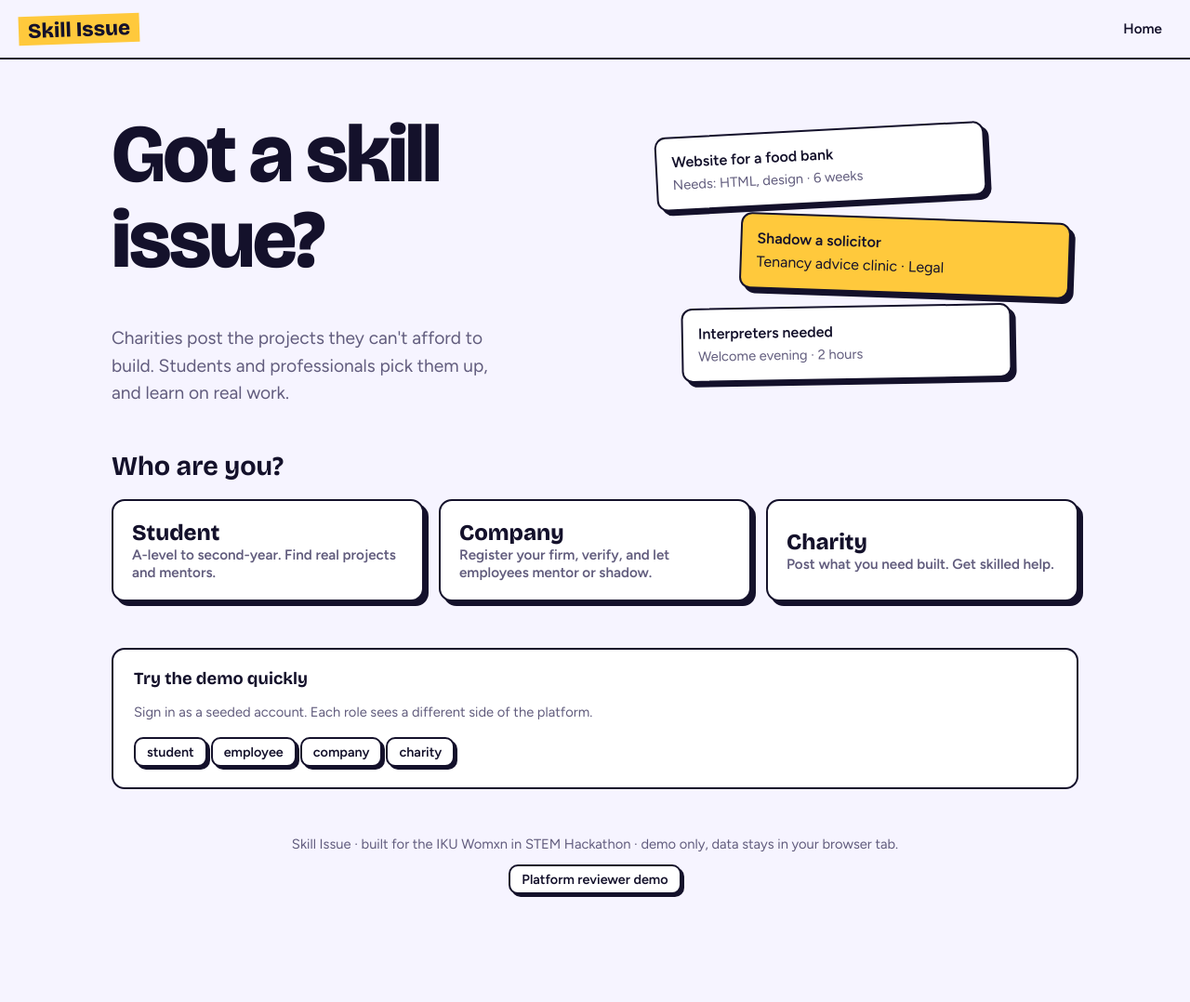
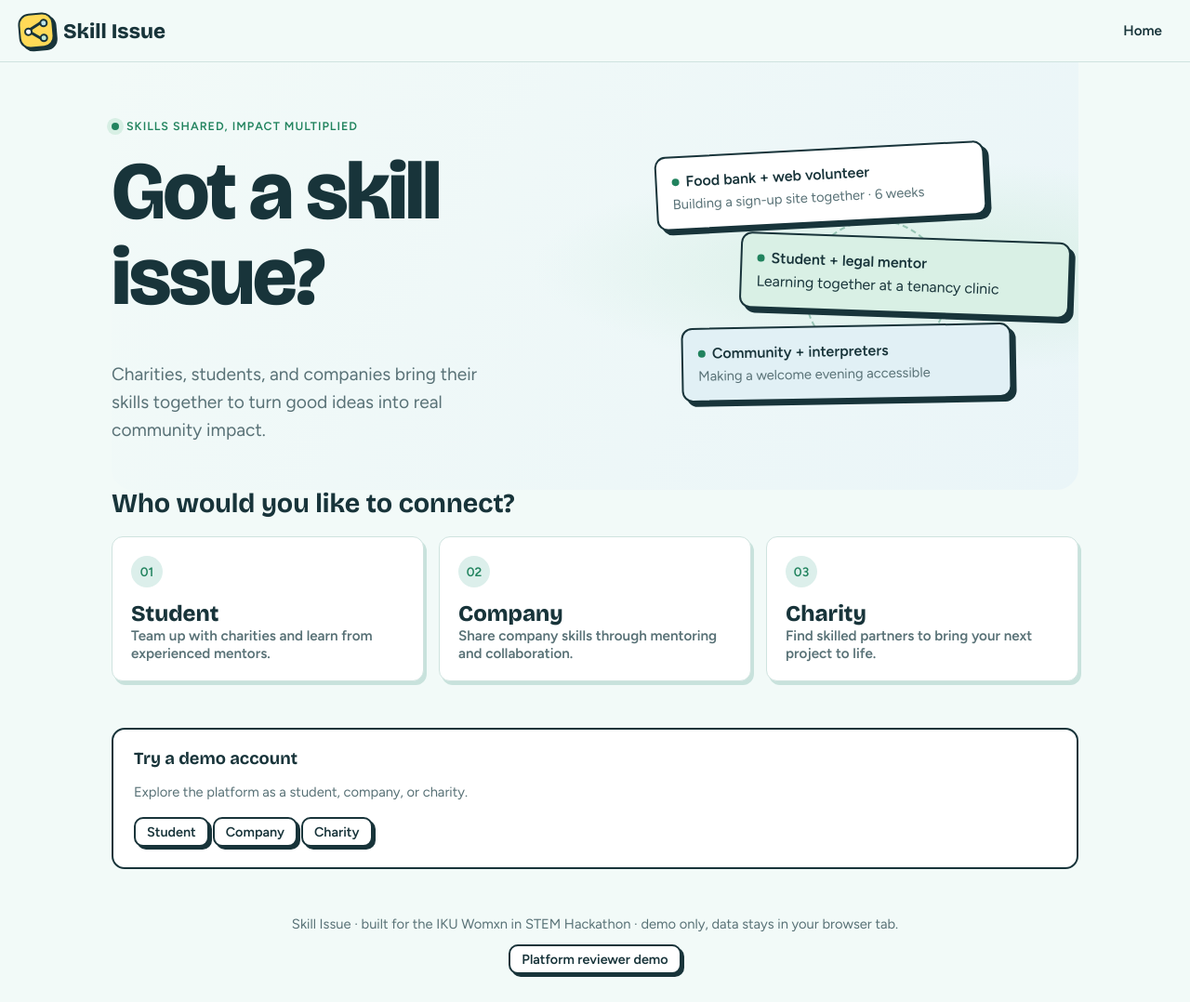
Before and after one commit to IrivanovaB/Hackathon-, a plain HTML site: page index.html in a window 1280 px wide. Shown: the whole page at 93% size. Before the commit the page ends 992 px from the top, so only its background shows below. Drawn offline with nearby package versions, Linux system fonts and the light colour scheme.

Commit message:
in the seeded account bit there shouldnt be a section for employee only company. you can only sign in as a company . can we a bit of a lighter theme and aesthetic with blues and greens, with the yellow logo in the top left being more graphic with themes of collaboration throughout. git config --global user.name maddockselena-sketch git config --global user.email maddockselena@gmail.com

```diff
--- a/index.html
+++ b/index.html
@@ -6,8 +6,7 @@
 <title>Skill Issue – skills for charities</title>
 <link href="https://fonts.googleapis.com/css2?family=Bricolage+Grotesque:wght@500;700;800&family=Figtree:wght@400;600&display=swap" rel="stylesheet">
 <style>
-:root{--ink:#14112b;--paper:#f6f4ff;--card:#fff;--v:#5b3df5;--vs:#e6e1ff;--sun:#ffc93c;--co:#ff6b57;--ok:#1f9d6b;--mut:#615c7d;--line:#d9d4f2}
-@media(prefers-color-scheme:dark){:root{--ink:#f1eeff;--paper:#14112b;--card:#1f1b3d;--v:#9a85ff;--vs:#2e2860;--mut:#aaa5cc;--line:#3a346b}}
+:root{--ink:#18343a;--paper:#f2faf8;--card:#fff;--v:#187a9b;--vs:#dcefeb;--sun:#ffda57;--co:#e87962;--ok:#21835e;--mut:#587176;--line:#cfe3df;--blue:#187a9b;--green:#21835e}
 *{box-sizing:border-box}
 body{margin:0;background:var(--paper);color:var(--ink);font:16px/1.55 Figtree,system-ui,sans-serif}
 h1,h2,h3{font-family:'Bricolage Grotesque',Figtree,sans-serif;line-height:1.05;margin:0 0 .5em}
@@ -15,8 +14,14 @@ h1{font-size:clamp(2.6rem,8vw,5.5rem);font-weight:800;letter-spacing:-.03em}
 h2{font-size:1.8rem}h3{font-size:1.15rem}
 a{color:var(--v)}
 .wrap{max-width:1080px;margin:auto;padding:0 20px}
-nav{display:flex;gap:6px;flex-wrap:wrap;align-items:center;padding:14px 20px;border-bottom:2px solid var(--ink);background:var(--paper);position:sticky;top:0;z-index:5}
-.logo{font:800 1.4rem 'Bricolage Grotesque';margin-right:auto;cursor:pointer;background:var(--sun);color:#14112b;padding:2px 10px;transform:rotate(-2deg)}
+nav{display:flex;gap:6px;flex-wrap:wrap;align-items:center;padding:14px 20px;border-bottom:1px solid var(--line);background:rgba(242,250,248,.94);backdrop-filter:blur(10px);position:sticky;top:0;z-index:5}
+.logo{display:flex;align-items:center;gap:10px;font:800 1.4rem 'Bricolage Grotesque';margin-right:auto;cursor:pointer;color:var(--ink)}
+.logo-mark{position:relative;display:inline-block;width:38px;height:38px;flex:0 0 38px;border:2px solid var(--ink);border-radius:12px;background:var(--sun);box-shadow:3px 3px 0 var(--ink);transform:rotate(-5deg)}
+.logo-mark:before,.logo-mark:after{content:"";position:absolute;height:3px;background:var(--ink);transform-origin:left center;border-radius:3px}
+.logo-mark:before{width:15px;left:10px;top:14px;transform:rotate(-28deg)}
+.logo-mark:after{width:14px;left:11px;top:17px;transform:rotate(35deg)}
+.logo-mark i{position:absolute;width:9px;height:9px;border:2px solid var(--ink);border-radius:50%;background:#fff;z-index:1}
+.logo-mark i:nth-child(1){left:4px;top:13px}.logo-mark i:nth-child(2){right:4px;top:5px;background:#bde4eb}.logo-mark i:nth-child(3){right:5px;bottom:4px;background:#bfe9d4}
 nav button{background:none;border:0;color:var(--ink);font:600 .95rem Figtree;padding:8px 10px;cursor:pointer;border-radius:8px}
 nav button.on,nav button:hover{background:var(--vs)}
 button,.btn{font:600 1rem Figtree;cursor:pointer}
@@ -24,14 +29,19 @@ button,.btn{font:600 1rem Figtree;cursor:pointer}
 .b:active{transform:translate(2px,2px);box-shadow:1px 1px 0 var(--ink)}
 .b.alt{background:var(--card);color:var(--ink)}.b.no{background:var(--co);color:#14112b}.b.sm{padding:5px 12px;font-size:.9rem}
 :focus-visible{outline:3px solid var(--sun);outline-offset:2px}
-.hero{display:grid;grid-template-columns:1.2fr 1fr;gap:40px;align-items:center;padding:56px 0 30px}
+.hero{display:grid;grid-template-columns:1.2fr 1fr;gap:40px;align-items:center;padding:56px 0 30px;background:radial-gradient(ellipse at 84% 48%,#d7efe4 0,transparent 34%),linear-gradient(120deg,#f2faf8,#eaf5f8);border-radius:0 0 24px 24px}
 .hero p{font-size:1.2rem;max-width:34ch;color:var(--mut)}
+.hero-kicker{display:inline-flex;align-items:center;gap:8px;margin-bottom:14px;color:var(--green);font-size:.78rem;font-weight:800;letter-spacing:.08em;text-transform:uppercase}
+.hero-kicker:before{content:"";width:8px;height:8px;border-radius:50%;background:var(--green);box-shadow:0 0 0 5px #d7efe4}
 .tix{position:relative;height:300px}
+.tix:before{content:"";position:absolute;left:35%;top:76px;width:150px;height:150px;border:2px dashed #69a991;border-radius:50%;opacity:.6}
 .tk{position:absolute;width:78%;background:var(--card);border:2px solid var(--ink);border-radius:12px;padding:14px 16px;box-shadow:5px 5px 0 var(--ink)}
-.tk:nth-child(1){top:0;left:0;transform:rotate(-3deg)}.tk:nth-child(2){top:95px;left:20%;transform:rotate(2deg);background:var(--sun);color:#14112b}.tk:nth-child(3){top:190px;left:6%;transform:rotate(-1deg)}
+.tk:nth-child(1){top:0;left:0;transform:rotate(-3deg);z-index:1}.tk:nth-child(2){top:95px;left:20%;transform:rotate(2deg);background:#d9f0e5;color:var(--ink);z-index:2}.tk:nth-child(3){top:190px;left:6%;transform:rotate(-1deg);background:#e1f0f5;z-index:1}
+.tk b:before{content:"";display:inline-block;width:8px;height:8px;margin-right:7px;border-radius:50%;background:var(--green);vertical-align:1px}
 .roles{display:grid;grid-template-columns:repeat(auto-fit,minmax(220px,1fr));gap:16px;margin:20px 0 50px}
-.role{text-align:left;background:var(--card);color:var(--ink);border:2px solid var(--ink);border-radius:14px;padding:20px;box-shadow:5px 5px 0 var(--ink);transition:transform .15s}
-.role:hover{transform:translate(-2px,-2px)}.role strong{font:800 1.5rem 'Bricolage Grotesque';display:block}.role span{color:var(--mut);font-size:.95rem}
+.role{text-align:left;background:var(--card);color:var(--ink);border:1px solid var(--line);border-radius:12px;padding:20px;box-shadow:3px 4px 0 #c8e2dc;transition:transform .15s}
+.role:hover{transform:translate(-2px,-2px);box-shadow:5px 6px 0 #b6dacf}.role strong{font:800 1.5rem 'Bricolage Grotesque';display:block}.role span{color:var(--mut);font-size:.95rem}
+.role .role-index{display:inline-grid;place-items:center;width:34px;height:34px;margin-bottom:14px;border-radius:50%;background:#dcefeb;color:var(--green);font:800 .85rem Figtree}
 .panel{background:var(--card);border:2px solid var(--ink);border-radius:14px;padding:22px;margin:18px 0}
 .grid{display:grid;grid-template-columns:repeat(auto-fill,minmax(300px,1fr));gap:16px}
 .proj{background:var(--card);border:2px solid var(--ink);border-radius:12px;padding:18px;display:flex;flex-direction:column;gap:8px}
@@ -87,14 +97,14 @@ function render(){
  company:[['profile','Company'],['team','Employees']],
  charity:[['mine','My projects'],['post','Submit project'],['decide','Offers received']],
  admin:[['admin','Review queue']]}[u.role];
- $('nav').innerHTML=`<nav><span class="logo" onclick="go('home')">Skill Issue</span>`+tabs.map(t=>`<button class="${S.view===t[0]?'on':''}" onclick="go('${t[0]}')">${t[1]}</button>`).join('')+(u?`<button onclick="S.user=null;go('home')">Log out (${esc(u.name)})</button>`:`<button onclick="go('home')">Home</button>`)+`</nav>`;
+ $('nav').innerHTML=`<nav><span class="logo" onclick="go('home')"><span class="logo-mark" aria-hidden="true"><i></i><i></i><i></i></span>Skill Issue</span>`+tabs.map(t=>`<button class="${S.view===t[0]?'on':''}" onclick="go('${t[0]}')">${t[1]}</button>`).join('')+(u?`<button onclick="S.user=null;go('home')">Log out (${esc(u.name)})</button>`:`<button onclick="go('home')">Home</button>`)+`</nav>`;
  const V={home,auth,verify,browse,mine,profile,post,decide,team,admin};
  $('app').innerHTML=(u&&S.view==='home'?dash():V[S.view]())
 }
-function home(){return `<section class="hero"><div><h1>Got a skill issue?</h1><p>Charities post the projects they can't afford to build. Students and professionals pick them up, and learn on real work.</p></div>
-<div class="tix" aria-hidden="true"><div class="tk"><b>Website for a food bank</b><div class="mut">Needs: HTML, design · 6 weeks</div></div><div class="tk"><b>Shadow a solicitor</b><div>Tenancy advice clinic · Legal</div></div><div class="tk"><b>Interpreters needed</b><div class="mut">Welcome evening · 2 hours</div></div></div></section>
-<h2>Who are you?</h2><div class="roles">${[['student','Student','A-level to second-year. Find real projects and mentors.'],['company','Company','Register your firm, verify, and let employees mentor or shadow.'],['charity','Charity','Post what you need built. Get skilled help.']].map(r=>`<button class="role" onclick="S.role='${r[0]}';S.mode='up';go('auth')"><strong>${r[1]}</strong><span>${r[2]}</span></button>`).join('')}</div>
-<div class="panel"><h3>Try the demo quickly</h3><p class="mut">Sign in as a seeded account. Each role sees a different side of the platform.</p>${['student','employee','company','charity'].map(r=>`<button class="b sm alt" onclick="demo('${r}')">${r}</button> `).join('')}</div>`}
+function home(){return `<section class="hero"><div><span class="hero-kicker">Skills shared, impact multiplied</span><h1>Got a skill issue?</h1><p>Charities, students, and companies bring their skills together to turn good ideas into real community impact.</p></div>
+<div class="tix" aria-label="Examples of people collaborating"><div class="tk"><b>Food bank + web volunteer</b><div class="mut">Building a sign-up site together · 6 weeks</div></div><div class="tk"><b>Student + legal mentor</b><div>Learning together at a tenancy clinic</div></div><div class="tk"><b>Community + interpreters</b><div class="mut">Making a welcome evening accessible</div></div></div></section>
+<h2>Who would you like to connect?</h2><div class="roles">${[['student','01','Student','Team up with charities and learn from experienced mentors.'],['company','02','Company','Share company skills through mentoring and collaboration.'],['charity','03','Charity','Find skilled partners to bring your next project to life.']].map(r=>`<button class="role" onclick="S.role='${r[0]}';S.mode='up';go('auth')"><span class="role-index" aria-hidden="true">${r[1]}</span><strong>${r[2]}</strong><span>${r[3]}</span></button>`).join('')}</div>
+<div class="panel"><h3>Try a demo account</h3><p class="mut">Explore the platform as a student, company, or charity.</p>${[['student','Student'],['company','Company'],['charity','Charity']].map(([r,label])=>`<button class="b sm alt" onclick="demo('${r}')">${label}</button> `).join('')}</div>`}
 function demo(r){S.user=r==='admin'?{id:0,role:'admin',name:'Reviewer'}:S.users.find(u=>u.role===r);go(r==='admin'?'admin':'home')}
 function dash(){const u=me();if(u.role==='student')return browse();if(u.role==='employee')return browse();if(u.role==='company')return profile();if(u.role==='charity')return mine();return admin()}
 function auth(){const r=S.role||'student',up=S.mode==='up',cos=S.companies.filter(c=>c.verified);
```
